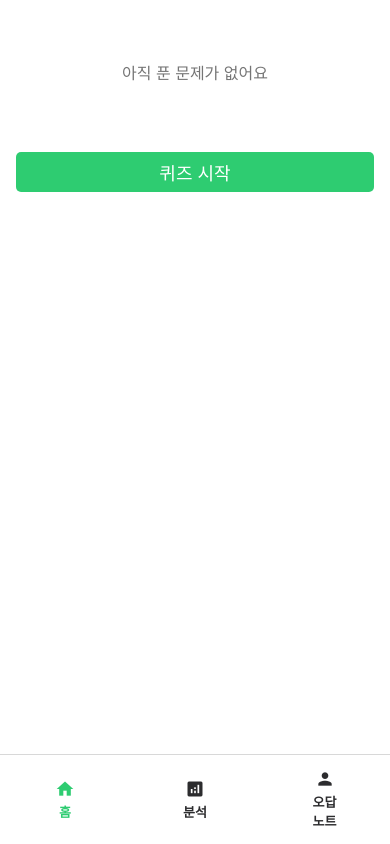
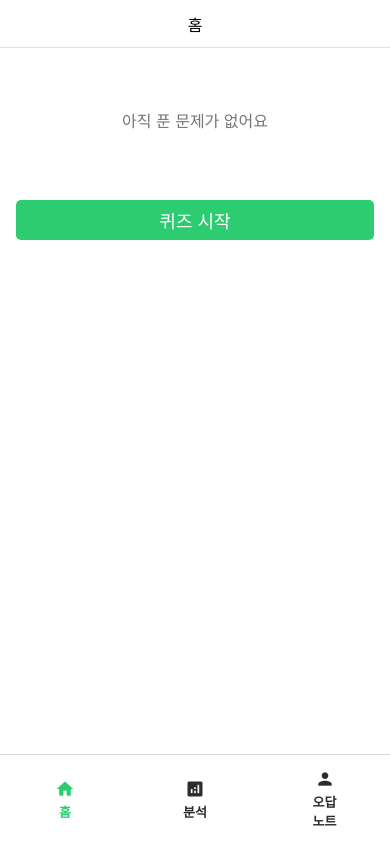
Before and after one commit to minwoo129/quizApp1, a React Native app: screen /HomeContainer in a window 390 px wide. Built offline with nearby package versions, Linux system fonts and the light colour scheme; what @ui-kitten/components would draw is missing.

Commit message:
홈 헤더 추가

```diff
--- /dev/null
+++ b/src/component/screen/home/Header.tsx
@@ -0,0 +1,22 @@
+import React, {FC} from 'react';
+import {StyleSheet, View} from 'react-native';
+import {HeaderProps} from './types';
+import CommonHeader from '../../common/CommonHeader';
+
+const Header: FC<HeaderProps> = ({}) => {
+  return (
+    <CommonHeader
+      centerElements={[{type: 'headerTitle', title: '홈'}]}
+      customStyle={styles.container}
+    />
+  );
+};
+
+const styles = StyleSheet.create({
+  container: {
+    borderColor: '#e0e0e0',
+    borderBottomWidth: 1,
+  },
+});
+
+export default React.memo(Header);
--- a/src/component/screen/home/Home.tsx
+++ b/src/component/screen/home/Home.tsx
@@ -12,6 +12,7 @@ import {useNavigation} from '@react-navigation/native';
 import {MainStackNavigation} from '../../navigation/types';
 import QuizRecordInfo from './QuizRecordInfo';
 import QuizStartBtn from './QuizStartBtn';
+import Header from './Header';
 
 const Home: FC<HomeProps> = ({}) => {
   const mainStackNavigation = useNavigation<MainStackNavigation>();
@@ -22,6 +23,7 @@ const Home: FC<HomeProps> = ({}) => {
 
   return (
     <SafeAreaView style={styles.container}>
+      <Header />
       <ScrollView style={styles.scrollView}>
         <View style={styles.scrollInsideView}>
           <QuizRecordInfo />
--- a/src/component/screen/home/types.ts
+++ b/src/component/screen/home/types.ts
@@ -1,4 +1,6 @@
 export interface HomeProps {}
+
+export interface HeaderProps {}
 
 export interface QuizRecordInfoProps {}
 
```
